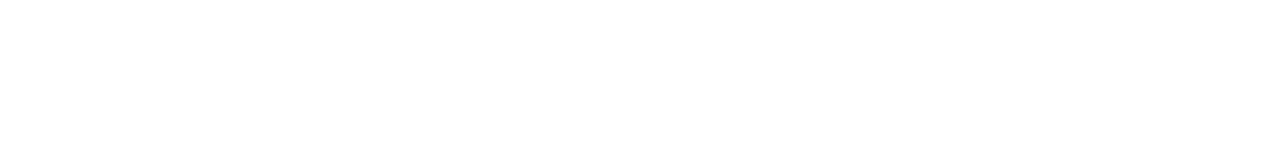
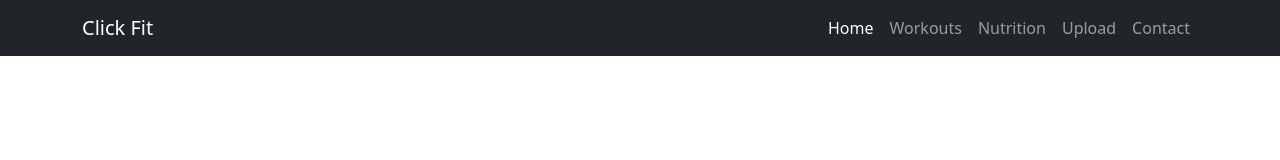
Before and after one commit to UsamaShahzad7/click-fit, a website: page index.html in a window 1280 px wide. Drawn offline with nearby package versions, Linux system fonts and the light colour scheme.

Commit message:
Add navbar

```diff
--- a/index.html
+++ b/index.html
@@ -1,5 +1,6 @@
 <!DOCTYPE html>
 <html lang="en">
+
 <head>
     <meta charset="UTF-8">
     <meta name="viewport" content="width=device-width, initial-scale=1.0">
@@ -8,5 +9,36 @@
     <link rel="stylesheet" href="css/style.css">
     <link rel="stylesheet" href="https://cdnjs.cloudflare.com/ajax/libs/font-awesome/6.0.0/css/all.min.css">
 </head>
-<body></body>
+
+<body>
+    <nav class="navbar navbar-expand-lg navbar-dark bg-dark fixed-top">
+        <div class="container">
+            <a class="navbar-brand animated-brand" href="#">Click Fit</a>
+            <button class="navbar-toggler" type="button" data-bs-toggle="collapse" data-bs-target="#navbarNav"
+                aria-controls="navbarNav" aria-expanded="false" aria-label="Toggle navigation">
+                <span class="navbar-toggler-icon"></span>
+            </button>
+            <div class="collapse navbar-collapse" id="navbarNav">
+                <ul class="navbar-nav ms-auto">
+                    <li class="nav-item">
+                        <a class="nav-link active" aria-current="page" href="#">Home</a>
+                    </li>
+                    <li class="nav-item">
+                        <a class="nav-link" href="#">Workouts</a>
+                    </li>
+                    <li class="nav-item">
+                        <a class="nav-link" href="#">Nutrition</a>
+                    </li>
+                    <li class="nav-item">
+                        <a class="nav-link" href="#">Upload</a>
+                    </li>
+                    <li class="nav-item">
+                        <a class="nav-link" href="#">Contact</a>
+                    </li>
+                </ul>
+            </div>
+        </div>
+    </nav>
+</body>
+
 </html>
```
